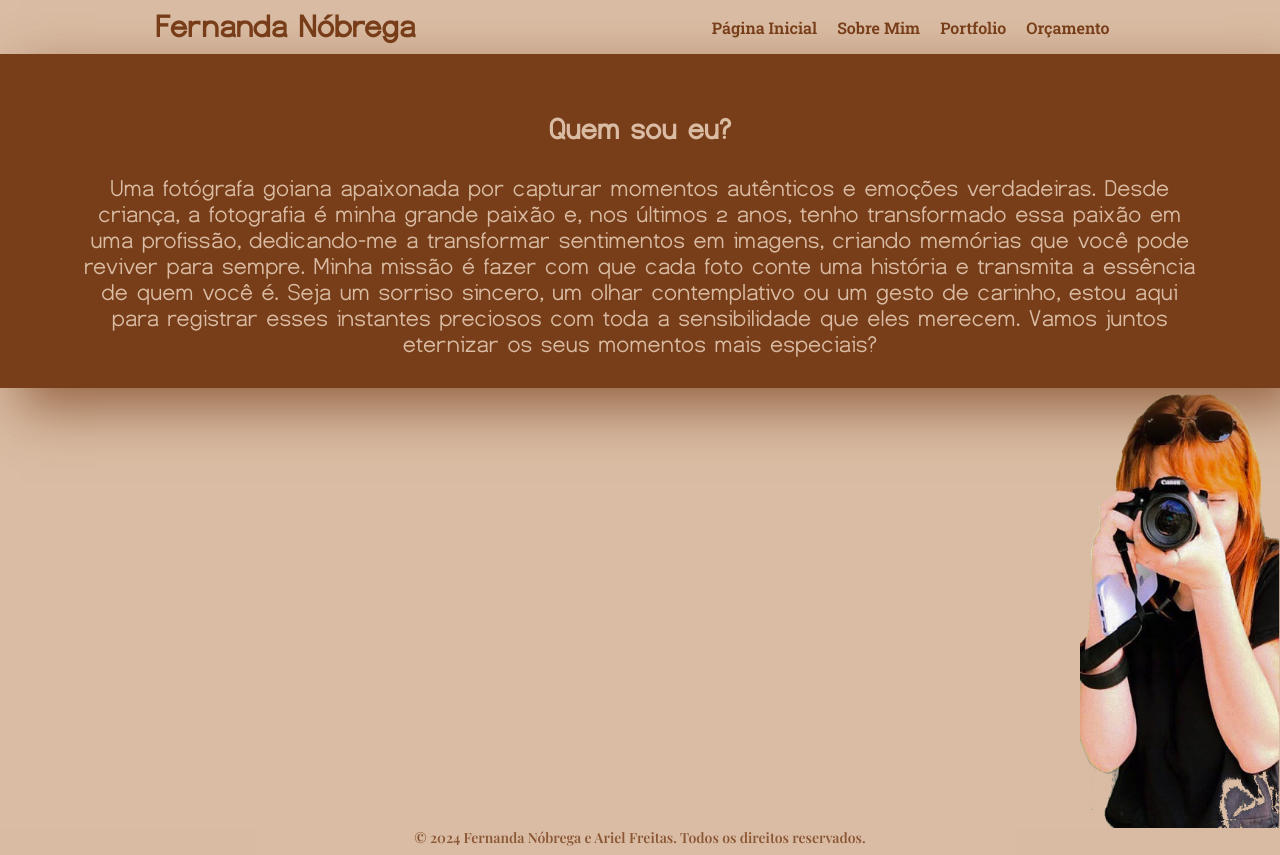
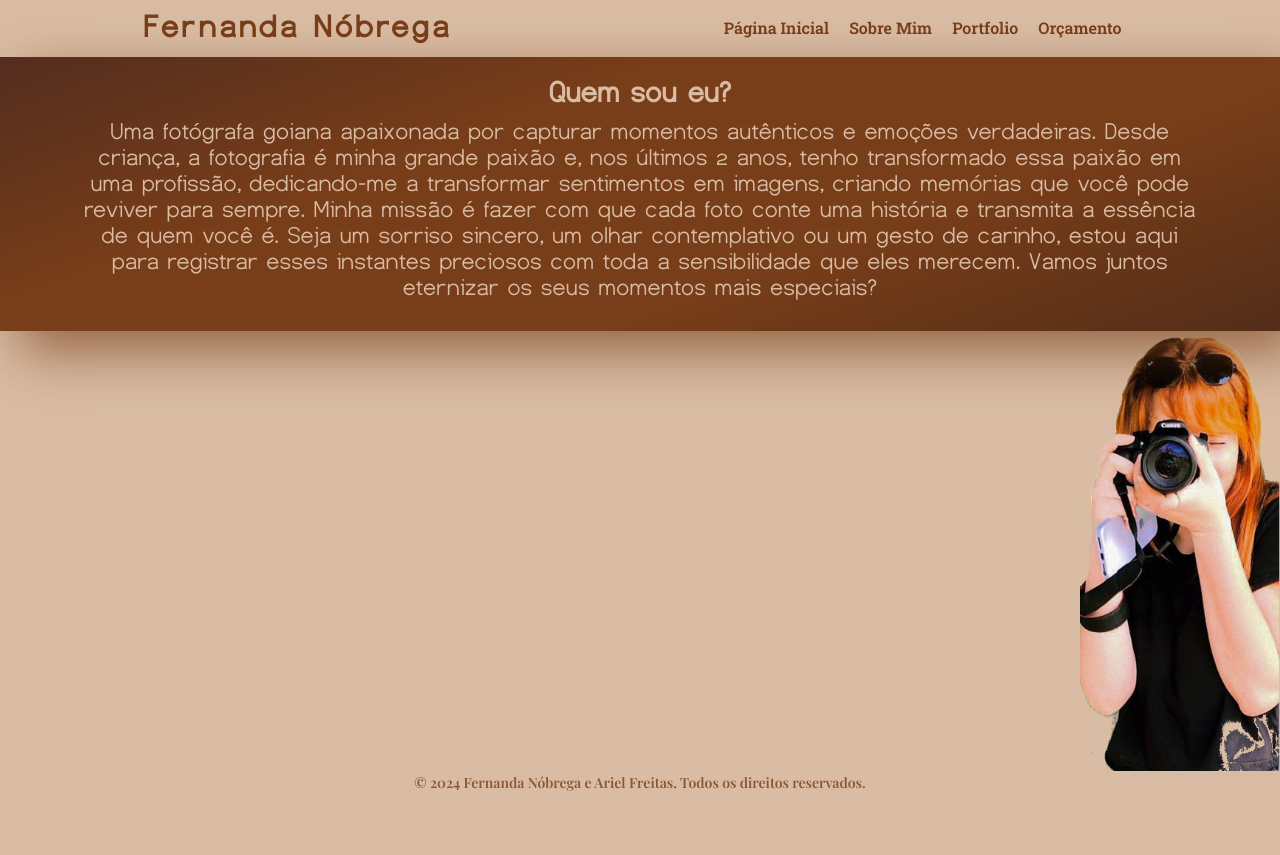
Before and after one commit to ArielFSantos/Fernanda_Nobrega, a React (Create React App) app in the folder nobrega/: page /about in a window 1280 px wide. After the commit the page ends 800 px from the top, so only its background shows below. Built offline with nearby package versions, Linux system fonts and the light colour scheme; a web font is replaced by a local one.

Commit message:
color brown
melhorado disposição da cor marrom do background

```diff
--- a/nobrega/src/components/Pages/about/about.module.css
+++ b/nobrega/src/components/Pages/about/about.module.css
@@ -29,16 +29,16 @@
 }
 .title {
   font-size: 30px;
-  padding: 20px;
+
   text-align: center;
   color: var(--cor01);
   font-family: 'Dutismo', sans-serif;
-  margin-top: 20px;
+
 }
 .containerMain{
   margin: auto 100px;
   padding: 20px;
-  background-color:var(--cor03);
+  background-image: linear-gradient(160deg,rgb(83, 45, 30),var(--cor03),var(--cor03),rgb(83, 45, 24));
   box-shadow: 20px 20px 50px 0px var(--cor04);
 }
 
--- a/nobrega/src/components/Pages/contact/contact.module.css
+++ b/nobrega/src/components/Pages/contact/contact.module.css
@@ -3,7 +3,6 @@
     color: var(--cor01);
     font-family: 'Dutismo', sans-serif;
     text-align: center;
-    background-color: var(--cor03);
     padding-top: 40px;
     width: 55vw;
     margin: auto;
@@ -34,7 +33,7 @@ a{
 
 }
 .bgMain{
-    background-color: var(--cor03);
+    background-image: linear-gradient(160deg,rgb(83, 45, 30),var(--cor03),var(--cor03),rgb(83, 45, 24));
     box-shadow: 20px 20px 50px 0px var(--cor04);
     margin: auto;
     width: 55vw;
--- a/nobrega/src/components/Pages/home/home.css
+++ b/nobrega/src/components/Pages/home/home.css
@@ -2,14 +2,16 @@
 main {
   position: relative;
 }
-
+.contain{
+  height: 100%;
+}
 
 
 .bg-1,
 .bg-2,
 .bg-3,
 .bg-4 {
-  height: 88vh;
+  height: 90vh;
   display: flex;
   justify-content: center;
   align-items: center;
--- a/nobrega/src/components/Pages/home/home.js
+++ b/nobrega/src/components/Pages/home/home.js
@@ -15,7 +15,7 @@ function Home() {
     };
     return (
         <>
-            <main>
+            <main className='contain' >
                 <Slider {...settings}>
                     <div className="bg-1">
                     </div>
--- a/nobrega/src/components/header/header.css
+++ b/nobrega/src/components/header/header.css
@@ -14,6 +14,7 @@ header {
 
 header h1 {
     font-family: 'Dutismo', sans-serif;
+    letter-spacing: 3px ;
     font-size: xx-large;
 }
 
```
